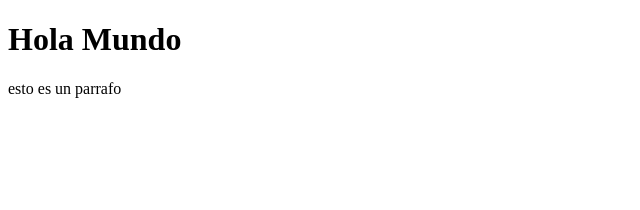
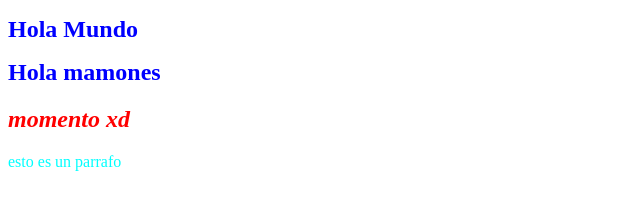
Before and after one commit to gonza201/primer_proyecto_html, a plain HTML site: page index.html in a window 1280 px wide. Shown: the whole page, without its empty margins (0-640 px from the left). Drawn offline with Linux system fonts and the light colour scheme.

Commit message:
proyecto de html con css

```diff
--- a/index.html
+++ b/index.html
@@ -4,9 +4,24 @@
     <meta charset="UTF-8">
     <meta name="viewport" content="width=device-width, initial-scale=1.0">
     <title>Primer proyecto html</title>
+    <style>
+        h1 {
+            color: blue;
+            font-size: 24px;
+        }
+        h2 {
+            color: red;
+            font-style: oblique;
+        }
+        p {
+            color: cyan;
+        }
+    </style>
 </head>
 <body>
     <h1>Hola Mundo</h1>
+    <h1>Hola mamones</h1>
+    <h2>momento xd</h2>
     <p>esto es un parrafo</p>
 </body>
 </html>
```
